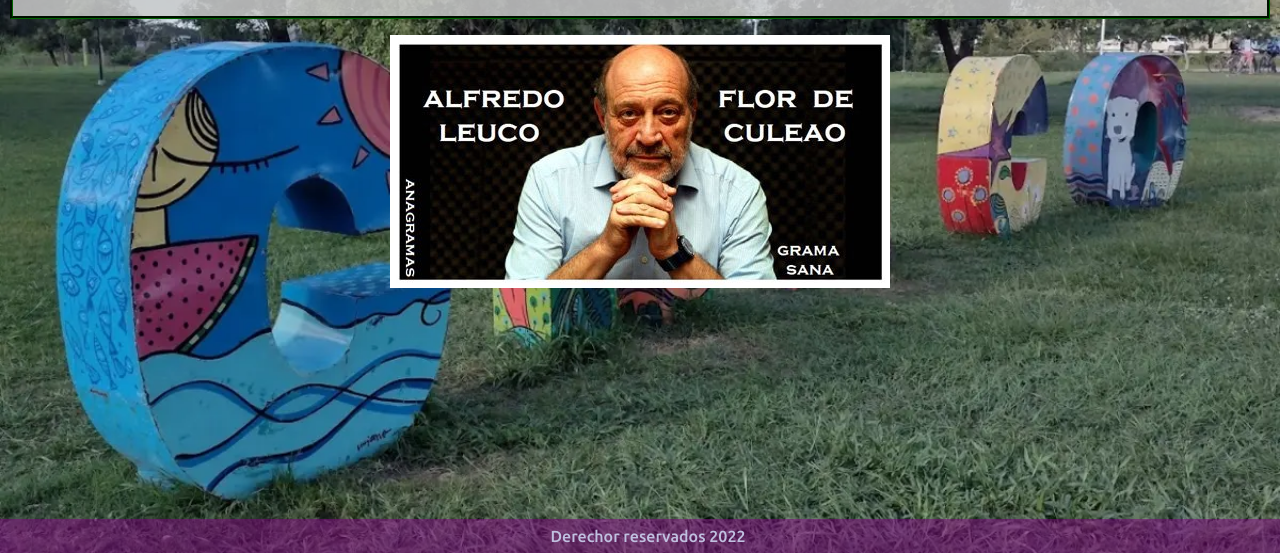
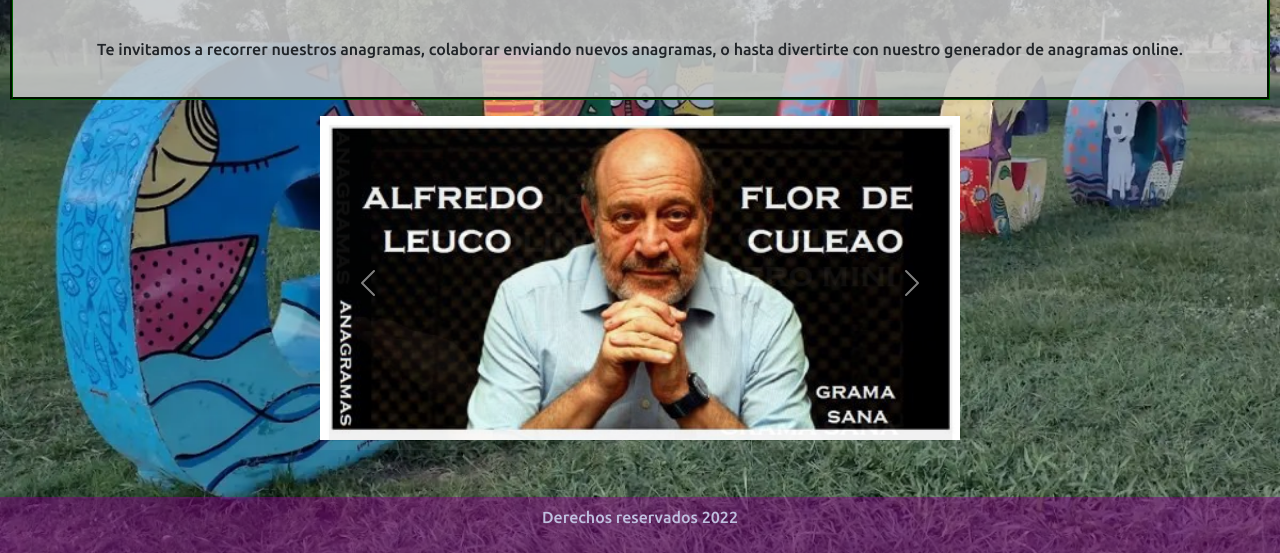
Before and after one commit to ezequieltelekino/CH_HTML, a website: page index.html in a window 1280 px wide. Shown: the part 247-800 px from the top of the page. Drawn offline with nearby package versions, Linux system fonts and the light colour scheme.

Commit message:
Agrego bootstrap para la galería del index

```diff
--- a/index.html
+++ b/index.html
@@ -7,10 +7,16 @@
     <link rel="preconnect" href="https://fonts.googleapis.com">
     <link rel="preconnect" href="https://fonts.gstatic.com" crossorigin>
     <link href="https://fonts.googleapis.com/css2?family=Comfortaa:wght@300;600&family=Ubuntu:wght@300;500&display=swap" rel="stylesheet">
+    <link href="https://cdn.jsdelivr.net/npm/bootstrap@5.2.3/dist/css/bootstrap.min.css" rel="stylesheet" integrity="sha384-rbsA2VBKQhggwzxH7pPCaAqO46MgnOM80zW1RWuH61DGLwZJEdK2Kadq2F9CUG65" crossorigin="anonymous">
+
     <link rel="stylesheet" href="css/styles.css" />
     <title> <-- Ana Gramas --> </title>
 </head>
 <body>
+
+    <style type="text/css">
+        body { background:none !important; } /* Agrego esto para que bootstrap no me pise la imagen de fondo */
+     </style>
 
     <header>
         <img class="logo" src="img/logo-gs.png" alt="Licuadora de textos" width="100" disp>
@@ -41,16 +47,44 @@
         </div>
      </section>
 
-     <section class="galeria-landing">
-        <div>
-            <!--Esto debería ser una galería de imágenes que se muevan solas-->
-            <img id="imagen-zoom" src="img/anagrama-1-leuco.jpg" alt="">
-        </div>
-     </section>
+     <section class="redimensiona-carousel"  >
+
+        <div id="carouselExampleFade" class="carousel slide carousel-fade" data-bs-ride="carousel">
+            <div class="carousel-inner">
+
+                <div class="carousel-inner" >
+                    <div class="carousel-item active">
+                        <img src="img/anagrama-1-leuco.jpg" class="d-block w-100" alt="...">
+                    </div>
+                    <div class="carousel-item">
+                        <img src="img/anagrama-2-pergolini.jpg" class="d-block w-100" alt="...">
+                    </div>
+                    <div class="carousel-item">
+                        <img src="img/anagrama-3-maradona.jpg" class="d-block w-100" alt="...">
+                    </div>
+                </div>
+
+              <button class="carousel-control-prev" type="button" data-bs-target="#carouselExampleFade" data-bs-slide="prev">
+                <span class="carousel-control-prev-icon" aria-hidden="true"></span>
+                <span class="visually-hidden">Previous</span>
+              </button>
+              <button class="carousel-control-next" type="button" data-bs-target="#carouselExampleFade" data-bs-slide="next">
+                <span class="carousel-control-next-icon" aria-hidden="true"></span>
+                <span class="visually-hidden">Next</span>
+              </button>
+            </div>
+
+
+
+
+
+          </div>
+        </section>
     <footer class="pie">
         <div class="texto-pie">
-            <p>Derechor reservados 2022</p>
+            <p>Derechos reservados 2022</p>
         </div>
     </footer>
+    <script src="https://cdn.jsdelivr.net/npm/bootstrap@5.2.3/dist/js/bootstrap.bundle.min.js" integrity="sha384-kenU1KFdBIe4zVF0s0G1M5b4hcpxyD9F7jL+jjXkk+Q2h455rYXK/7HAuoJl+0I4" crossorigin="anonymous"></script>
 </body>
 </html>
--- a/scss/_globales.scss
+++ b/scss/_globales.scss
@@ -4,6 +4,7 @@ $fondo_header: #99ccada3;
 $header_hover:  #a0a0a0;
 $color_fondo_cajas: rgba(205, 205, 205, 0.842);
 
+$carousel-control-transition:        opacity .915s ease;
 
 
 *{/* para reiniciar márgenes en cualquier navegador*/
--- a/scss/_landing.scss
+++ b/scss/_landing.scss
@@ -12,15 +12,17 @@
 }
 
 
-.galeria-landing {
+.redimensiona-carousel {
     display:flex;
     justify-content: center;
     padding: 0rem;
-    width:100%;
     margin-left: 0rem;
     margin-right: 0rem;
     margin-top:1rem;
-    img{
-        max-width: 100%;  /* evita el scroll vertical de la galería en el index*/
-    }
+    max-width: 100%;
 }
+.carousel {
+    width:640px;
+    height:360px;
+    max-width: 80%;
+}
```
Also changed, not shown: css/styles.css, 1 other file.
